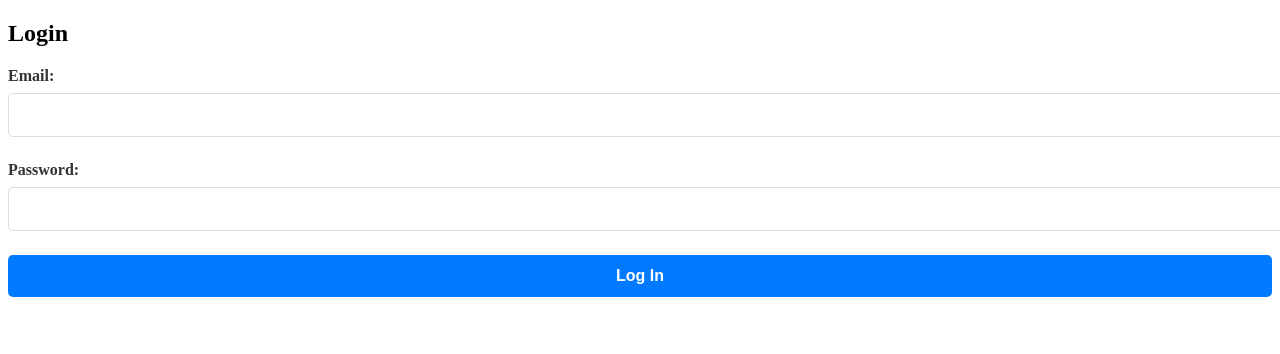
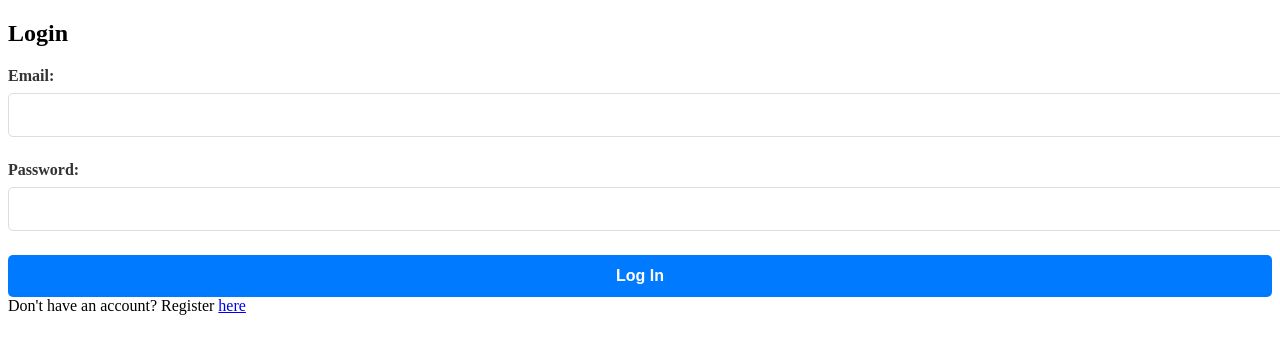
Before and after one commit to GabeVC/AssassinsAssistant, a React (Vite) app in the folder Frontend/: page /login in a window 1280 px wide. Shown: the top 354 px of the page. Built offline with nearby package versions, Linux system fonts and the light colour scheme; no server answers.

Commit message:
Auth: Add links to login and register from their respectibe counterparts

```diff
--- a/Frontend/src/components/LoginPage.jsx
+++ b/Frontend/src/components/LoginPage.jsx
@@ -2,7 +2,6 @@ import React, { useState } from 'react';
 import { signInWithEmailAndPassword } from 'firebase/auth';
 import { auth } from '../firebaseConfig';
 import { useNavigate } from 'react-router-dom';
-
 
 const LoginPage = () => {
   const [email, setEmail] = useState('');
@@ -45,6 +44,9 @@ const LoginPage = () => {
         {error && <p className="error">{error}</p>}
         <button type="submit">Log In</button>
       </form>
+      <div>
+        Don't have an account? Register <a href='/register'>here</a>
+      </div>
     </div>
   );
 };
--- a/Frontend/src/components/RegisterPage.jsx
+++ b/Frontend/src/components/RegisterPage.jsx
@@ -70,6 +70,7 @@ const RegisterPage = () => {
         {error && <p className="error">{error}</p>}
         <button type="submit">Register</button>
     </form>
+    Already have an account? Login <a href='/login'>here</a>
     </div>
 );
 };
```
Also changed, not shown: Frontend/src/components/GameSettings.jsx (added, +11 -0 lines), Frontend/src/components/Settings.jsx (deleted).
